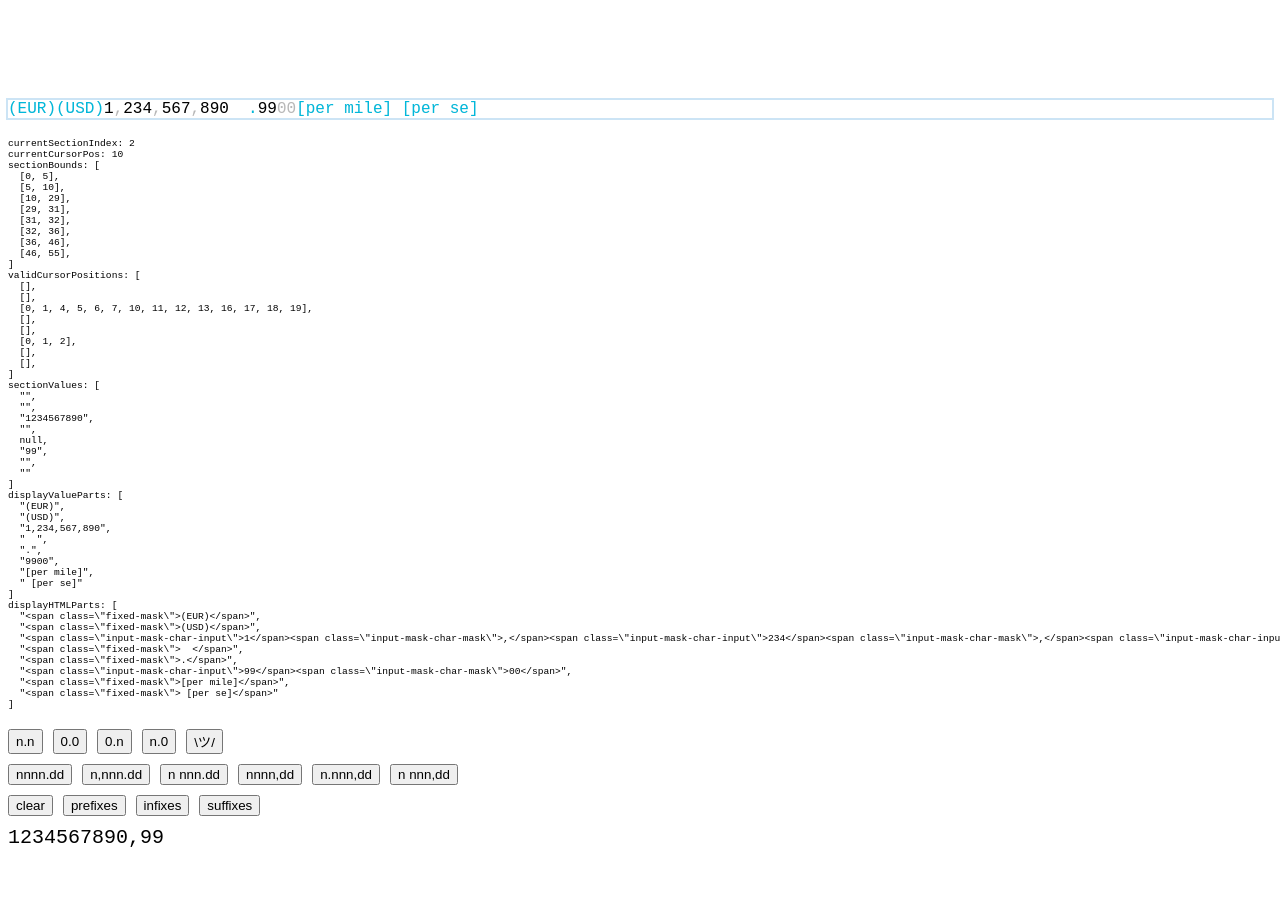
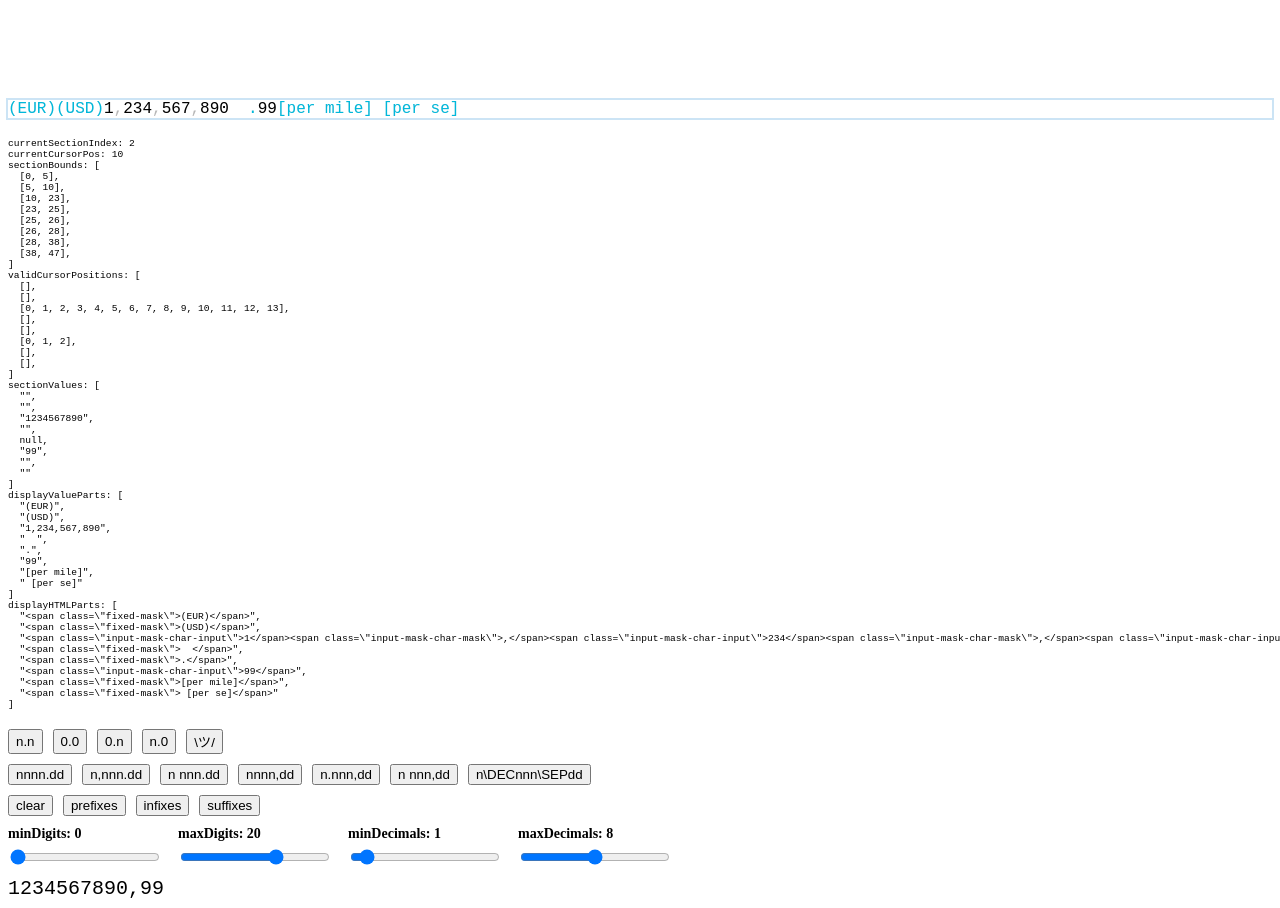
Before and after one commit to qwesda/mask-input, a Vue app: page / in a window 1280 px wide. Shown: the top 908 px of the page. Before the commit the page ends 857 px from the top, so only its background shows below. Built offline with nearby package versions, Linux system fonts and the light colour scheme; the HTML template or start-up script is replaced by a standard one.

Commit message:
config playground

```diff
--- a/src/App.vue
+++ b/src/App.vue
@@ -18,6 +18,7 @@
         <button @click="setSeparators(',')">nnnn,dd</button>
         <button @click="setSeparators(',', '.')">n.nnn,dd</button>
         <button @click="setSeparators(',', ' ')">n nnn,dd</button>
+        <button @click="setSeparators('\\DEC', '\\SEP')">n\DECnnn\SEPdd</button>
       </div>
 
       <div class="row">
@@ -25,6 +26,25 @@
         <button @click="setRandomPrefixes()">prefixes</button>
         <button @click="setRandomInfixes()">infixes</button>
         <button @click="setRandomSuffixes()">suffixes</button>
+      </div>
+
+      <div class="sliders-row">
+        <div class="slider-group">
+          <label>minDigits: {{ minDigits }}</label>
+          <input type="range" v-model.number="minDigits" min="0" max="30" />
+        </div>
+        <div class="slider-group">
+          <label>maxDigits: {{ maxDigits }}</label>
+          <input type="range" v-model.number="maxDigits" min="1" max="30" />
+        </div>
+        <div class="slider-group">
+          <label>minDecimals: {{ minDecimals }}</label>
+          <input type="range" v-model.number="minDecimals" min="0" max="15" />
+        </div>
+        <div class="slider-group">
+          <label>maxDecimals: {{ maxDecimals }}</label>
+          <input type="range" v-model.number="maxDecimals" min="1" max="15" />
+        </div>
       </div>
 
       <div class="monospace">{{ numericValue.toString() }}</div>
@@ -134,7 +154,7 @@
 
   const minDigits = ref(0);
   const maxDigits = ref(20);
-  const minDecimals = ref(0);
+  const minDecimals = ref(1);
   const maxDecimals = ref(8);
   const decimalSeparator = ref('.');
   const thousandSeparator = ref(',');
@@ -143,16 +163,24 @@
   const numericMaskPrefixes: Ref<MaskSectionPropsFixed[]> = ref(getRandomPrefixes());
   const numericMaskInfixes: Ref<MaskSectionPropsFixed[]> = ref(getRandomInfixes());
   const numericMaskSuffixes: Ref<MaskSectionPropsFixed[]> = ref(getRandomSuffixes());
-  const numericMask = computed(() => [
+  const numericMask = computed(() => {
+    const currentMinDigits = minDigits.value;
+    const currentMaxDigits = Math.max(maxDigits.value, currentMinDigits);
+    const currentMinDecimals = minDecimals.value;
+    const currentMaxDecimals = Math.max(maxDecimals.value, currentMinDecimals);
+    const currentDecimalSeparator = decimalSeparator.value;
+    const currentThousandSeparator = thousandSeparator.value;
+
+    return [
       ...numericMaskPrefixes.value,
       {
         type: 'input',
         maskFn: (x: string) => {
-        if (x.length === 0) {
-          return [{ char: '0', type: 'mask', displayBounds: [0, 1] }];
+          const ret = [];
+
+          for (let i = 0; i < Math.max(currentMinDigits - x.length, 0); i++) {
+            ret.push({ char: '0', type: 'mask', displayBounds: [0, 1] });
           }
-
-        const ret = [];
 
           let displayOffset = 0;
 
@@ -161,32 +189,35 @@
 
             ret.push({ char, type: 'value', valueBounds: [i, i + 1], displayBounds: [i + displayOffset, i + displayOffset + 1] });
 
-          if (thousandSeparator.value) {
-            if (i % 3 == 0 && i >= 0 && i < x.length - 1) {
+            if (currentThousandSeparator) {
+              // Add separator every 3 digits from the right, but not after the last digit
+              const digitsFromRight = x.length - i - 1;
+              if (digitsFromRight > 0 && digitsFromRight % 3 === 0) {
                 ret.push({
-                char: thousandSeparator.value,
+                  char: currentThousandSeparator,
                   type: 'mask',
-                displayBounds: [i + displayOffset + 1, i + displayOffset + thousandSeparator.value.length],
+                  displayBounds: [i + displayOffset + 1, i + displayOffset + 1 + currentThousandSeparator.length],
                 });
 
-              displayOffset += 3;
+                displayOffset += currentThousandSeparator.length;
               }
             }
           }
 
           return ret;
         },
-      validationFn: (x: string) => /^([0-9]{0,20})$/.test(x),
+        validationFn: (x: string) =>
+          new RegExp(currentMaxDigits <= 1 ? `^[0-9]{0,${currentMaxDigits}}$` : `^[1-9][0-9]{0,${currentMaxDigits - 1}}$`).test(x),
         inputBehavior: 'shift-left',
         inputAlign: 'right',
-      maxLength: 20,
+        maxLength: currentMaxDigits,
       },
       ...numericMaskInfixes.value,
-    ...(decimalSeparator.value
+      ...(currentDecimalSeparator
         ? [
             {
               type: 'fixed',
-            mask: decimalSeparator.value,
+              mask: currentDecimalSeparator,
             },
           ]
         : []),
@@ -195,7 +226,7 @@
         maskFn: (x: string) => {
           const ret = [];
 
-        for (let i = 0; i < Math.max(x.length, 4); i++) {
+          for (let i = 0; i < Math.max(x.length, currentMinDecimals); i++) {
             const char = x[i];
 
             if (i < x.length) {
@@ -207,13 +238,14 @@
 
           return ret;
         },
-      validationFn: (x: string) => /^([0-9]{0,8})$/.test(x),
+        validationFn: (x: string) => new RegExp(`^([0-9]{0,${currentMaxDecimals}})$`).test(x),
         inputBehavior: 'shift-right',
         inputAlign: 'left',
-      maxLength: 8,
+        maxLength: currentMaxDecimals,
       },
       ...numericMaskSuffixes.value,
-  ]);
+    ];
+  });
 </script>
 
 <style scoped>
@@ -234,4 +266,23 @@
     flex-direction: column;
     gap: 10px;
   }
+  .sliders-row {
+    display: flex;
+    flex-direction: row;
+    gap: 20px;
+    flex-wrap: wrap;
+  }
+  .slider-group {
+    display: flex;
+    flex-direction: column;
+    gap: 5px;
+    min-width: 150px;
+  }
+  .slider-group label {
+    font-size: 14px;
+    font-weight: bold;
+  }
+  .slider-group input[type='range'] {
+    width: 100%;
+  }
 </style>
```
Lines whose indentation alone changed are shown as unchanged.
